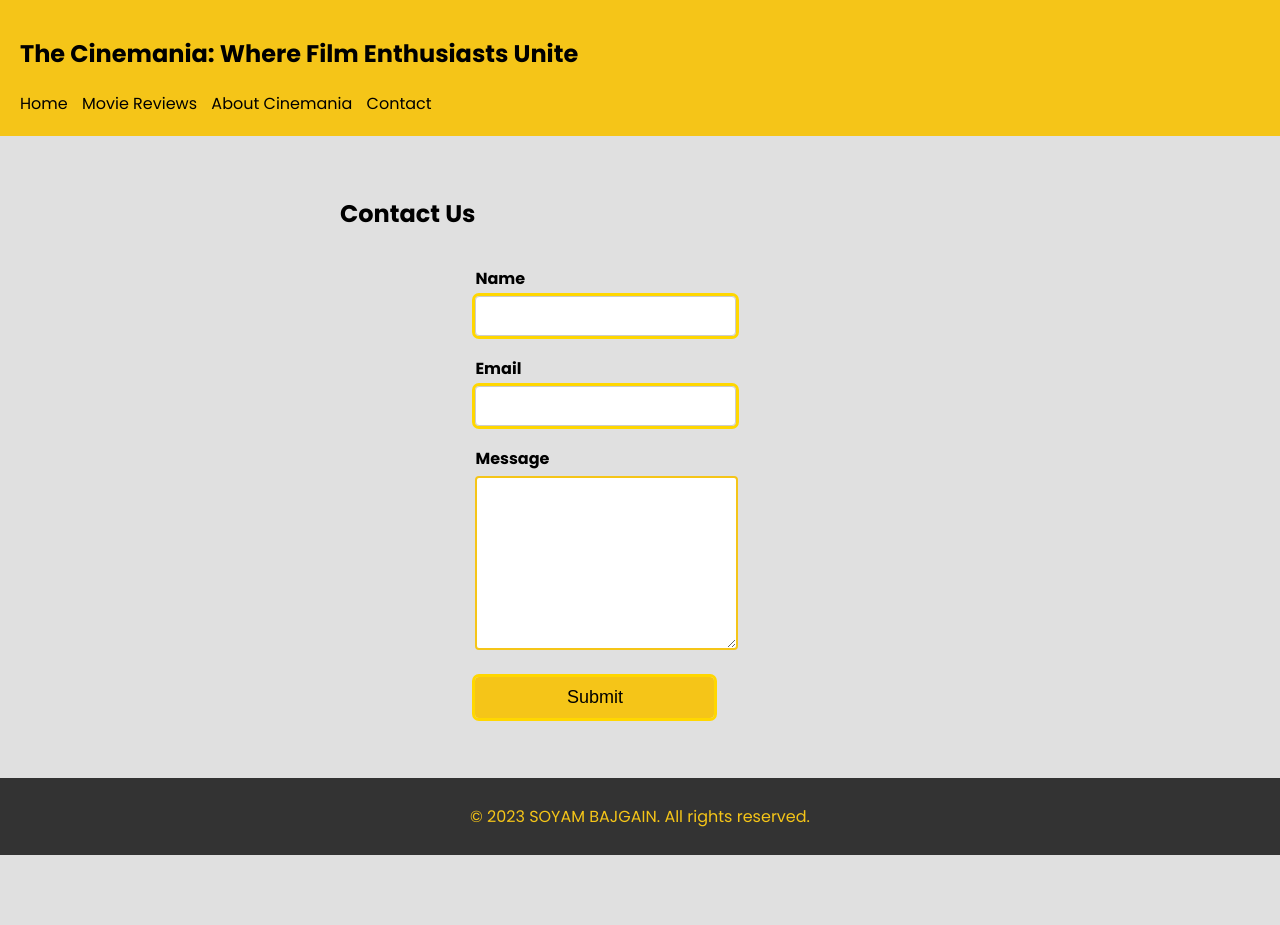
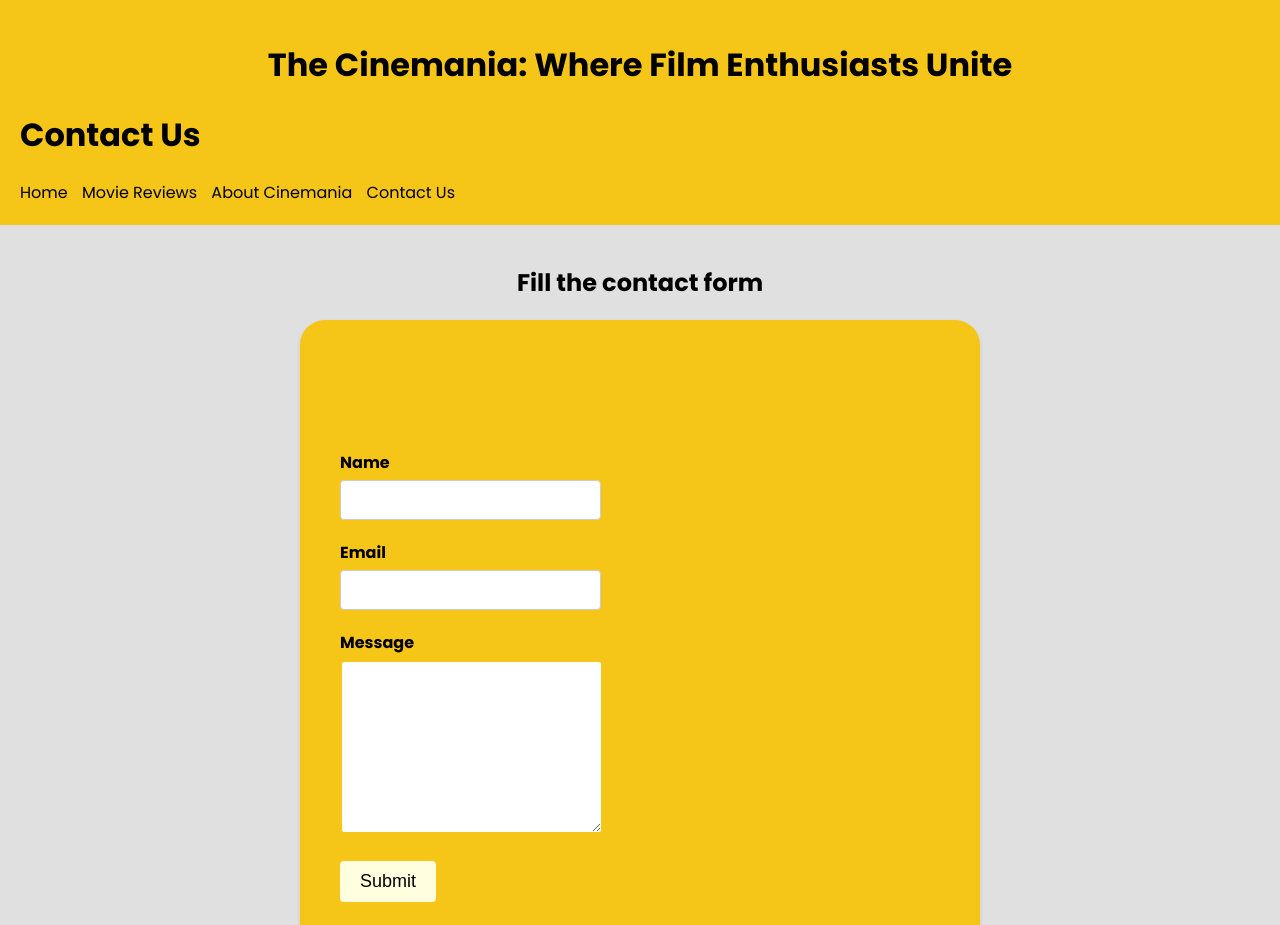
Before and after one commit to soyam-10/movie_review, a plain HTML site: page contact.html in a window 1280 px wide. Shown: the top 925 px of the page. Before the commit the page ends 855 px from the top, so only its background shows below. Drawn offline with Linux system fonts and the light colour scheme.

Commit message:
updated files, made separate css files for all html

```diff
--- /dev/null
+++ b/about.css
@@ -0,0 +1,70 @@
+/* Styles specific to about.html (about me)*/
+
+@import url('https://fonts.googleapis.com/css2?family=Poppins:wght@300;400;500;600;700&display=swap');
+
+body {
+  margin: 0;
+  padding: 0;
+  box-sizing: border-box;
+  font-family: 'Poppins', sans-serif;
+  background-color:rgb(224, 224, 224);
+}
+
+header {
+  background-color:  rgb(245, 197, 24);
+  color:black;
+  padding: 20px;
+
+}
+header #cinemania{
+  text-align: center;
+}
+
+nav ul {
+  list-style-type: none;
+  margin: 0;
+  padding: 0;
+}
+
+nav ul li {
+  display: inline;
+  margin-right: 10px;
+}
+
+nav ul li a {
+  color: black;
+  text-decoration: none;
+}
+
+section {
+  padding: 20px;
+
+
+}
+
+.about-section {
+  max-width: 800px;
+  margin: 0 auto;
+  padding: 40px;
+  background-color: #f9f9f9;
+  box-shadow: 0 2px 4px rgba(0, 0, 0, 0.1);
+  text-align: center;
+}
+
+.about-section h2 {
+  font-size: 28px;
+  color: #333;
+  margin-bottom: 20px;
+}
+
+.about-section p {
+  font-size: 20px;
+  color: black;
+  line-height: 1.5;
+}
+footer {
+  background-color: #333333;
+  color: rgb(245, 197, 24);
+  padding: 10px;
+  text-align: center;
+}
--- /dev/null
+++ b/contact.css
@@ -0,0 +1,111 @@
+
+/* Styles specific to contact.html (contact)*/
+@import url('https://fonts.googleapis.com/css2?family=Poppins:wght@300;400;500;600;700&display=swap');
+
+
+body {
+    margin: 0;
+    padding: 0;
+    box-sizing: border-box;
+    font-family: 'Poppins', sans-serif;
+    background-color:rgb(224, 224, 224);
+}
+
+header {
+    background-color:  rgb(245, 197, 24);
+    color:black;
+    padding: 20px;
+
+}
+header #cinemania{
+    text-align: center;
+  }
+
+nav ul {
+    list-style-type: none;
+    margin: 0;
+    padding: 0;
+}
+
+nav ul li {
+    display: inline;
+    margin-right: 10px;
+}
+
+nav ul li a {
+    color: black;
+    text-decoration: none;
+}
+
+section {
+    padding: 20px;
+
+
+}
+.container {
+    display: flex;
+    max-width: 600px;
+    margin: 0 auto;
+    padding: 40px;
+    border-radius: 25px;
+    background-color: rgb(245, 197, 24);
+    box-shadow: 0 2px 4px rgba(0, 0, 0, 0.1);
+}
+
+
+#contact-form{
+    display: block;
+    margin-top: 15%;
+
+}
+
+.form-group {
+    margin-bottom: 20px;
+}
+
+label {
+    display: block;
+    font-weight: bold;
+    margin-bottom: 5px;
+}
+
+.contact-section input[type="text"], input[type="email"], input[type="tel"], textarea {
+    width: 100%;
+    padding: 10px;
+    border: 1px solid #cccccc;
+    border-radius: 4px;
+    font-size: 16px;
+}
+#heading{
+    text-align: center;
+}
+textarea {
+    height: 150px;
+    border: 2px solid rgb(245, 197, 24);
+}
+
+.submit-button {
+    background-color:  lightyellow;
+    color: #000;
+    padding: 10px 20px;
+    border: none;
+    border-radius: 4px;
+    cursor: pointer;
+    font-size: 18px;
+    transition: background-color 0.3s ease;
+}
+
+.submit-button:hover {
+    background-color: rgb(182, 153, 48);
+}
+
+.submit-button:active {
+    background-color: rgb(248, 195, 22);
+}
+
+footer {
+    background-color: #333333;
+    color: rgb(245, 197, 24);
+    padding: 10px;
+    text-align: center;
+}
--- a/contact.html
+++ b/contact.html
@@ -4,25 +4,27 @@
   <meta charset="UTF-8">
   <meta name="viewport" content="width=device-width, initial-scale=1.0">
   <title>Contact Us - Cinemania </title>
-  <link rel="stylesheet" type="text/css" href="style.css">
+  <link rel="stylesheet" type="text/css" href="contact.css">
   <script src="script.js"></script>
 </head>
 <body>
   <header>
-    <h1>The Cinemania: Where Film Enthusiasts Unite</h1>
+    <h1 id="cinemania">The Cinemania: Where Film Enthusiasts Unite</h1>
+    <h1>Contact Us</h1>
     <nav>
       <ul>
-        <li><a href="index.html">Home</a></li>
+        <li><a href="home.html">Home</a></li>
         <li><a href="reviews.html">Movie Reviews</a></li>
         <li><a href="about.html">About Cinemania</a></li>
-        <li><a href="contact.html">Contact</a></li>
+        <li><a href="contact.html">Contact Us</a></li>
       </ul>
     </nav>
   </header>
 
   <section class="contact-section">
+    <h1 id="heading">Fill the contact form</h1>
     <div class="container">
-      <h1>Contact Us</h1>
+
       <form id="contact-form" action="#" method="POST">
         <div class="form-group">
           <label for="name">Name</label>
--- /dev/null
+++ b/home.css
@@ -0,0 +1,106 @@
+
+/* CSS styles for home.html (home)*/
+@import url('https://fonts.googleapis.com/css2?family=Poppins:wght@300;400;500;600;700&display=swap');
+
+body {
+  margin: 0;
+  padding: 0;
+  box-sizing: border-box;
+  font-family: 'Poppins', sans-serif;
+  background-color:rgb(224, 224, 224);
+}
+
+header {
+  background-color:  rgb(245, 197, 24);
+  color:black;
+  padding: 20px;
+
+}
+header #cinemania{
+  text-align: center;
+}
+
+nav ul {
+  list-style-type: none;
+  margin: 0;
+  padding: 0;
+}
+
+nav ul li {
+  display: inline;
+  margin-right: 10px;
+}
+
+nav ul li a {
+  color: black;
+  text-decoration: none;
+}
+
+section {
+  padding: 20px;
+
+
+}
+.welcome{
+  background-color: rgb(245, 197, 24);
+  margin-top: 10px;
+}
+
+.content .content-1, .content-2, .content-3, .content-4, .content-5, .content-6 ,.content-7, .content-8 {
+  color:black;
+  margin-bottom: 1.5%;
+  padding: 5px;
+  box-shadow: 0px 0px 0px 5px gold;
+}
+
+footer {
+  background-color: #333333;
+  color: rgb(245, 197, 24);
+  padding: 10px;
+  text-align: center;
+}
+
+/* Styles specific to search_bar (search bar) */
+
+.search-form{
+  background: rgb(223, 201, 7);
+  border-radius: 25px;
+  position: relative;
+  float: right;
+}
+
+input{
+  width: 100%;
+  display: block;
+  border-radius: 25px;
+  padding: 3px;
+  padding-left: 10px;
+  border: none;
+  outline: 3px solid gold;
+}
+
+input:focus{
+  outline: none;
+}
+
+button{
+  position: absolute;
+  float: right;
+  top: 0;
+  right: 0;
+  height: 100%;
+  border-radius: 50%;
+  cursor: pointer;
+  border: none;
+  outline: none;
+  background: transparent;
+}
+
+button i{
+  color: rgb(93, 94, 95);
+}
+
+button:hover i{
+  color:#ffbb00;
+  transition: all 0.2s ease-in-out;
+}
--- /dev/null
+++ b/review.css
@@ -0,0 +1,109 @@
+/* Styles specific to reviews.html (movie reviews) */
+
+@import url('https://fonts.googleapis.com/css2?family=Poppins:wght@300;400;500;600;700&display=swap');
+
+body {
+  margin: 0;
+  padding: 0;
+  box-sizing: border-box;
+  font-family: 'Poppins', sans-serif;
+  background-color:rgb(224, 224, 224);
+}
+
+header {
+  background-color:  rgb(245, 197, 24);
+  color:black;
+  padding: 20px;
+
+}
+header #cinemania{
+    text-align: center;
+  }
+
+nav ul {
+  list-style-type: none;
+  margin: 0;
+  padding: 0;
+}
+
+nav ul li {
+  display: inline;
+  margin-right: 10px;
+}
+
+nav ul li a {
+  color: black;
+  text-decoration: none;
+}
+
+section {
+  padding: 20px;
+}
+
+#reviews-box .movie-review {
+    border: 1.5px solid rgb(245, 197, 24);
+    border-radius: 4px;
+    padding: 15px;
+    margin-bottom: 20px;
+}
+
+#reviews-box .movie-review h3 {
+    margin-top: 0;
+}
+
+#reviews-box .movie-review .poster {
+    max-width: 200px;
+    height: auto;
+    margin-right: 10px;
+}
+footer {
+    background-color: #333333;
+    color: rgb(245, 197, 24);
+    padding: 10px;
+    text-align: center;
+}
+
+/* Styles specific to search_bar (search bar) */
+
+.search-form{
+    background: rgb(223, 201, 7);
+    border-radius: 25px;
+    position: relative;
+    float: right;
+}
+
+header input{
+    width: 100%;
+    display: block;
+    border-radius: 25px;
+    padding: 3px;
+    padding-left: 10px;
+    border: none;
+    outline: 3px solid gold;
+}
+
+header input:focus{
+    outline: none;
+}
+
+header button{
+    position: absolute;
+    float: right;
+    top: 0;
+    right: 0;
+    height: 100%;
+    border-radius: 50%;
+    cursor: pointer;
+    border: none;
+    outline: none;
+    background: transparent;
+}
+
+header button i{
+    color: rgb(93, 94, 95);
+}
+
+header button:hover i{
+    color:#ffbb00;
+    transition: all 0.2s ease-in-out;
+}
--- a/style.css
+++ /dev/null
@@ -1,206 +0,0 @@
-
-/* CSS styles for index.html (home)*/
-@import url('https://fonts.googleapis.com/css2?family=Poppins:wght@300;400;500;600;700&display=swap');
-
-body {
-  margin: 0;
-  padding: 0;
-  box-sizing: border-box;
-  font-family: 'Poppins', sans-serif;
-  background-color:rgb(224, 224, 224);
-}
-
-header {
-  background-color:  rgb(245, 197, 24);
-  color:black;
-  padding: 20px;
-
-}
-
-nav ul {
-  list-style-type: none;
-  margin: 0;
-  padding: 0;
-}
-
-nav ul li {
-  display: inline;
-  margin-right: 10px;
-}
-
-nav ul li a {
-  color: black;
-  text-decoration: none;
-}
-
-section {
-  padding: 20px;
-
-
-}
-.welcome{
-  background-color: rgb(245, 197, 24);
-  margin-top: 10px;
-}
-
-.content .content-1, .content-2, .content-3, .content-4, .content-5, .content-6 ,.content-7, .content-8 {
-  color:black;
-  margin-bottom: 1.5%;
-  padding: 5px;
-  box-shadow: 0px 0px 0px 5px gold;
-}
-
-footer {
-  background-color: #333333;
-  color: rgb(245, 197, 24);
-  padding: 10px;
-  text-align: center;
-}
-
-/* Styles specific to search_bar (search bar) */
-
-.search-form{
-  background: rgb(223, 201, 7);
-  border-radius: 25px;
-  position: relative;
-  float: right;
-}
-
-input{
-  width: 100%;
-  display: block;
-  border-radius: 25px;
-  padding: 3px;
-  padding-left: 10px;
-  border: none;
-  outline: 3px solid gold;
-}
-
-input:focus{
-  outline: none;
-}
-
-button{
-  position: absolute;
-  float: right;
-  top: 0;
-  right: 0;
-  height: 100%;
-  border-radius: 50%;
-  cursor: pointer;
-  border: none;
-  outline: none;
-  background: transparent;
-}
-
-button i{
-  color: rgb(93, 94, 95);
-}
-
-button:hover i{
-  color:#ffbb00;
-  transition: all 0.2s ease-in-out;
-}
-
-/* Styles specific to reviews.html (movie reviews) */
-#reviews .movie-review {
-  border: 1px solid #ccc;
-  border-radius: 4px;
-  padding: 10px;
-  margin-bottom: 20px;
-}
-
-#reviews .movie-review h3 {
-  margin-top: 0;
-}
-
-#reviews .movie-review .poster {
-  max-width: 200px;
-  height: auto;
-  margin-right: 10px;
-}
-
-/* Styles specific to about.html (about me)*/
-
-.about-section {
-  max-width: 800px;
-  margin: 0 auto;
-  padding: 40px;
-  background-color: #f9f9f9;
-  box-shadow: 0 2px 4px rgba(0, 0, 0, 0.1);
-  text-align: center;
-}
-
-.about-section h2 {
-  font-size: 28px;
-  color: #333;
-  margin-bottom: 20px;
-}
-
-.about-section p {
-  font-size: 20px;
-  color: black;
-  line-height: 1.5;
-}
-
-/* Styles specific to contact.html (contact)*/
-.container {
-  display: flex;
-  max-width: 600px;
-  margin: 0 auto;
-  padding: 20px;
-}
-
-#contact-form{
-  display: block;
-  margin-top: 15%;
-
-
-}
-h1 {
-  text-align: auto;
-  font-size: 24px;
-  margin-bottom: 20px;
-}
-
-.form-group {
-  margin-bottom: 20px;
-}
-
-label {
-  display: block;
-  font-weight: bold;
-  margin-bottom: 5px;
-}
-
-.contact-section input[type="text"], input[type="email"], input[type="tel"], textarea {
-  width: 100%;
-  padding: 10px;
-  border: 1px solid #cccccc;
-  border-radius: 4px;
-  font-size: 16px;
-}
-
-textarea {
-  height: 150px;
-  border: 2px solid rgb(245, 197, 24);
-}
-
-.submit-button {
-  background-color:  rgb(245, 197, 24);
-  color: #000;
-  padding: 10px 20px;
-  border: none;
-  border-radius: 4px;
-  cursor: pointer;
-  font-size: 18px;
-  transition: background-color 0.3s ease;
-}
-
-.submit-button:hover {
-  background-color: #ffdd33;
-}
-
-.submit-button:active {
-  background-color: #ffbb00;
-}
```
Also changed, not shown: about.html (+5 -4 lines), home.html (+2 -2 lines), reviews.html (+19 -19 lines).
